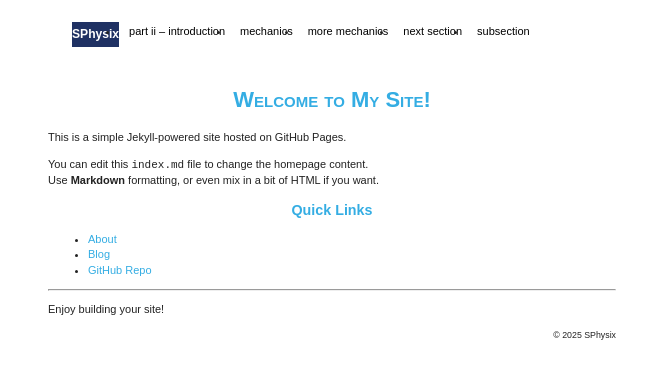
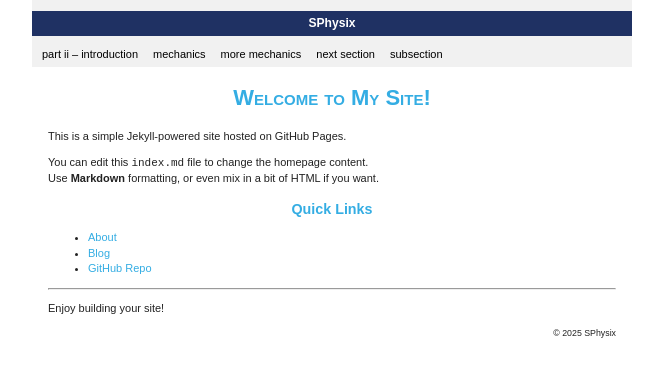
Before and after one commit to rplano/sphysix, a Jekyll site: the page built from index.md, in a window 1280 px wide. Shown: the top 379 px of the page, without its empty margins (308-971 px from the left). Built offline with Jekyll 4.4.1, drawn with Linux system fonts in a browser that asks for light colours.

Commit message:
revert to pre logo

```diff
--- a/assets/style.css
+++ b/assets/style.css
@@ -69,7 +69,7 @@
 ol {
   text-align: left;
 }
-/*
+
 ul.sidenav {
   list-style-type: none;
   margin: 0;
@@ -79,12 +79,6 @@
   background-color: #f1f1f1;
   position: relative;
   overflow: auto;
-}
-*/
-ul.sidenav {
-  display: flex;
-  align-items: center;
-  flex-wrap: wrap;
 }
 
 ul.sidenav p a {
@@ -110,16 +104,6 @@
   color: #34ade3;
 }
 
-ul.sidenav .logo-item {
-  flex-shrink: 0;
-  padding: 5px;
-}
-
-.sidenav-logo {
-  height: 50px; /* tweak this as needed */
-  width: auto;
-}
-
 /* === Responsive tweaks (original) === */
 @media screen and (max-width: 600px) {
   #wrap {
```
